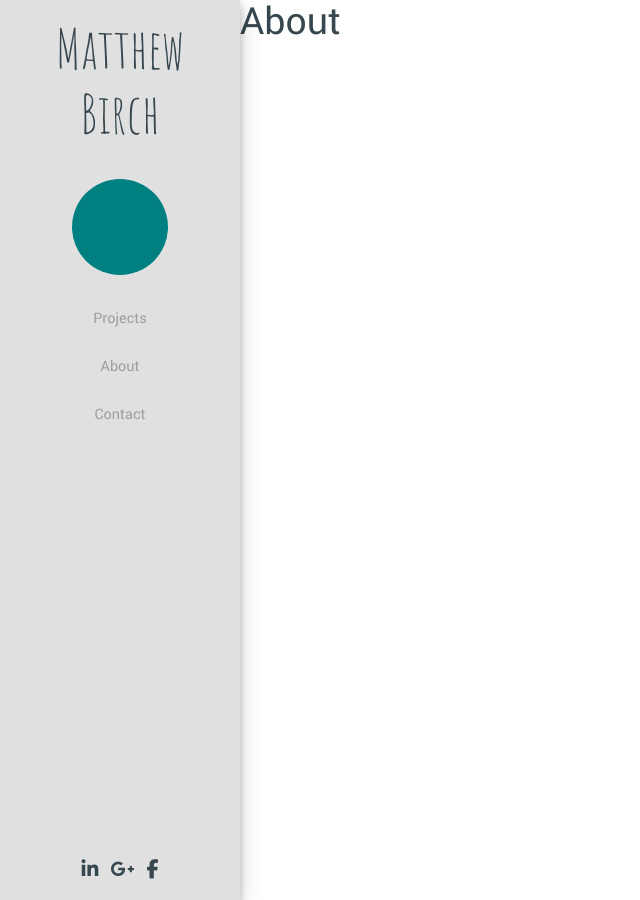
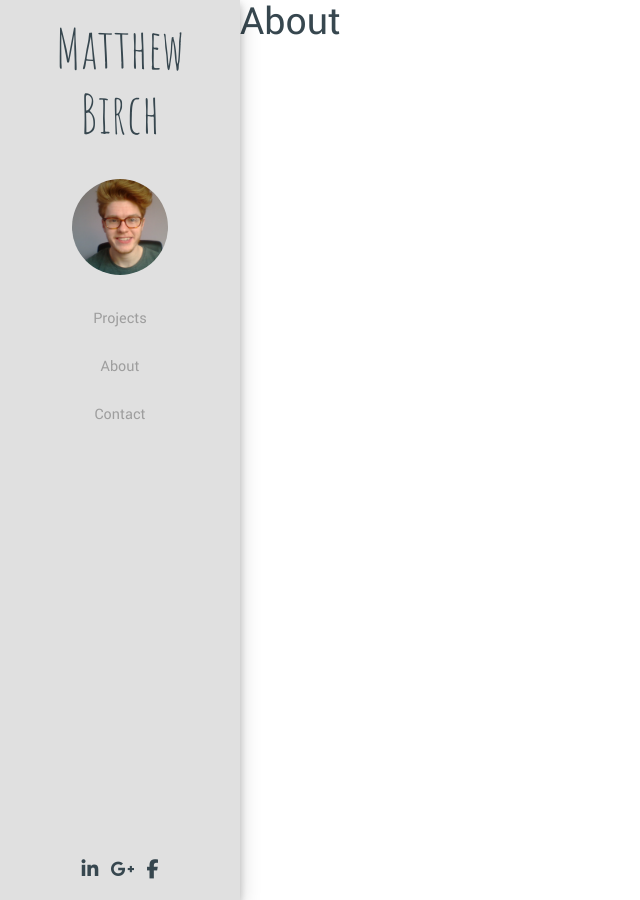
Before and after one commit to matthew678532/My-Website, a Jekyll site: the page built from development/_pages/about.html, in a window 1280 px wide. Shown: the whole page, without its empty margins (0-640 px from the left). Built offline with Jekyll 4.4.1, drawn with Linux system fonts in a browser that asks for light colours; nearby versions of some CDN libraries.

Commit message:
Loaded in correct picture of me

```diff
--- a/development/assets/css/3-components/_header.sass
+++ b/development/assets/css/3-components/_header.sass
@@ -54,7 +54,8 @@
 
 		.header-logo
 			display: inline-block
-			background-color: teal
+			background-image: url('/assets/img/me.png')
+			background-size: cover
 			border-radius: 50%
 			+size(6rem 6rem)
 
--- a/development/assets/css/main.css
+++ b/development/assets/css/main.css
@@ -317,7 +317,9 @@ main {
     text-align: center; }
     .header .header-logo-container .header-logo {
       display: inline-block;
-      background-color: teal;
+      background-image: url("/assets/img/me.png");
+      -webkit-background-size: cover;
+              background-size: cover;
       -webkit-border-radius: 50%;
               border-radius: 50%;
       height: 6rem;
```
Also changed, not shown: development/assets/img/me.png (added).
